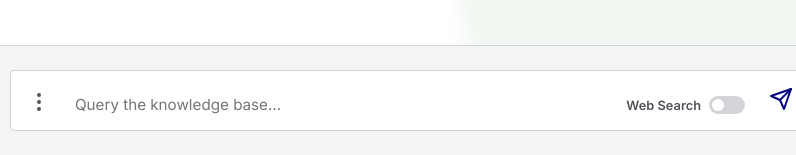
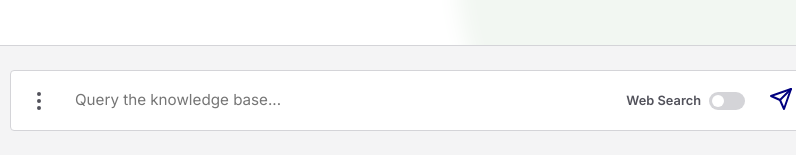
Before and after one commit to jarod-2134/hackathon_leiden, a plain HTML site: page study_chat/static/chat.html in a window 1280 px wide. Shown: the part 645-800 px from the top of the page, 380-1176 px from the left. Drawn offline with Linux system fonts and the light colour scheme; no server answers.

Commit message:
small change

```diff
--- a/study_chat/static/style.css
+++ b/study_chat/static/style.css
@@ -366,7 +366,7 @@ body {
     max-width: 800px;
     margin: 0 auto;
     display: flex;
-    align-items: flex-end;
+    align-items: center; /* Changed from flex-end to center for perfect single-line alignment */
     gap: 0.5rem;
     background: var(--bg-base);
     border: 1px solid var(--border);
@@ -430,12 +430,13 @@ body.dark-theme .popover-menu {
     padding: 0.5rem;
     outline: none;
     max-height: 150px;
+    line-height: 1.5;
 }
 
 .inline-toggles {
     display: flex;
     align-items: center;
-    padding-bottom: 0.5rem;
+    /* Removed padding-bottom */
 }
 
 .send-btn {
```
